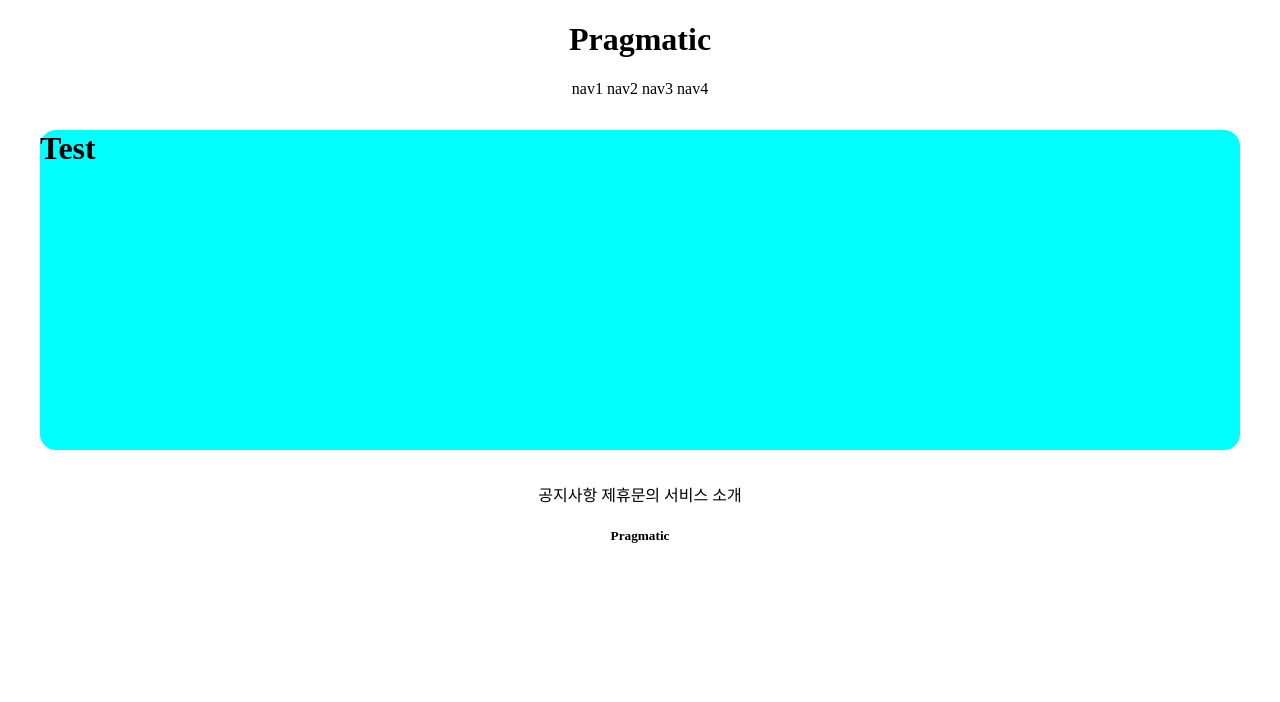
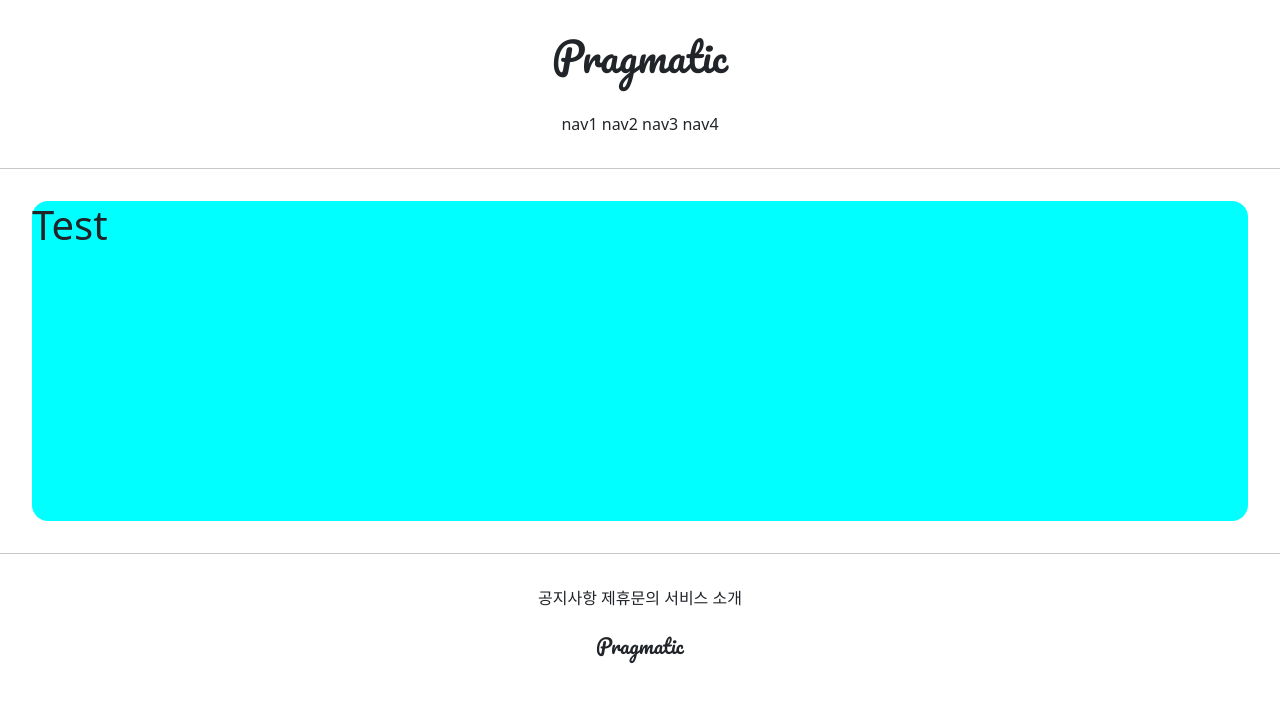
Before and after one commit to dongdonghyeok/gis_2_class_1, a Django app: page /accounts/hello_world/ in a window 1280 px wide. Shown: the top 702 px of the page. Run offline with Django 3.2, Linux system fonts and the light colour scheme; parts of the project's set-up code (start-up, migrations or seed data) failed here and were passed over.

Commit message:
7/5 class comit 3

```diff
--- a/templates/base.html
+++ b/templates/base.html
@@ -5,12 +5,16 @@
 
 <body>
 
-    {%  include 'header.html' %}
+{%  include 'header.html' %}
 
-    {% block content %}
-    {% endblock %}
+<hr>
 
-    {%  include 'footer.html' %}
+{% block content %}
+{% endblock %}
+
+<hr>
+
+{%  include 'footer.html' %}
 
 </body>
 </html>
--- a/templates/footer.html
+++ b/templates/footer.html
@@ -1,14 +1,12 @@
 <div style="text-align: center">
 
-    <div>
+    <div style="margin-top: 2rem;">
         <span>공지사항</span>
         <span>제휴문의</span>
         <span>서비스 소개</span>
     </div>
-    <div>
-
+    <div style="margin: 1.5rem 0; font-family: 'Pacifico', cursive;">
         <h5>Pragmatic</h5>
-
     </div>
 
 </div>
--- a/templates/head.html
+++ b/templates/head.html
@@ -1,4 +1,13 @@
 <head>
     <meta charset="UTF-8">
     <title>ai_school</title>
+
+    {#  BOOTSTRAP LINK  #}
+    <link href="https://cdn.jsdelivr.net/npm/bootstrap@5.0.2/dist/css/bootstrap.min.css" rel="stylesheet" integrity="sha384-EVSTQN3/azprG1Anm3QDgpJLIm9Nao0Yz1ztcQTwFspd3yD65VohhpuuCOmLASjC" crossorigin="anonymous">
+
+    {# GOOGLE FONTS LINK #}
+    <link rel="preconnect" href="https://fonts.googleapis.com">
+<link rel="preconnect" href="https://fonts.gstatic.com" crossorigin>
+<link href="https://fonts.googleapis.com/css2?family=Pacifico&display=swap" rel="stylesheet">
+
 </head>
--- a/templates/header.html
+++ b/templates/header.html
@@ -1,9 +1,9 @@
 <div style="text-align: center">
 
-    <div>
+    <div style="margin: 2rem 0; font-family: 'Pacifico', cursive;">
         <h1>Pragmatic</h1>
     </div>
-    <div>
+    <div style="margin-bottom: 2rem;">
         <span>nav1</span>
         <span>nav2</span>
         <span>nav3</span>
```
